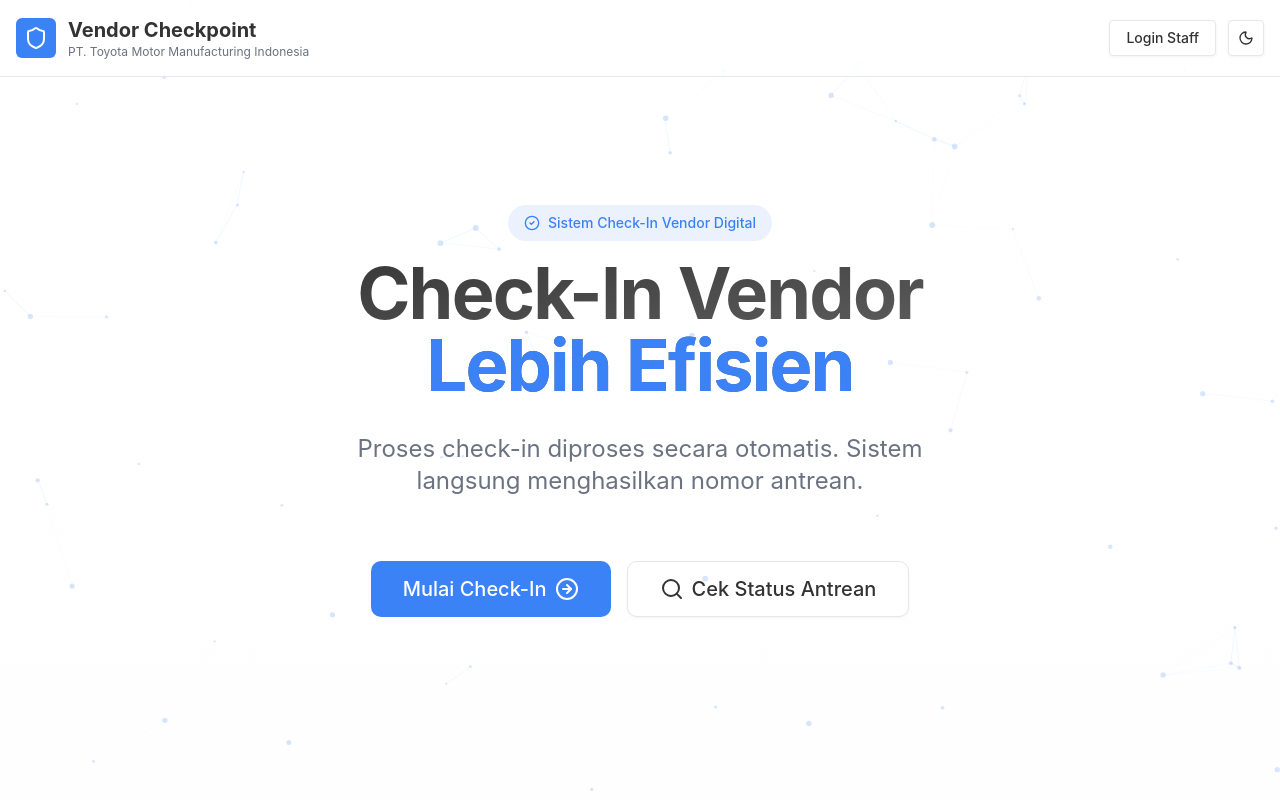
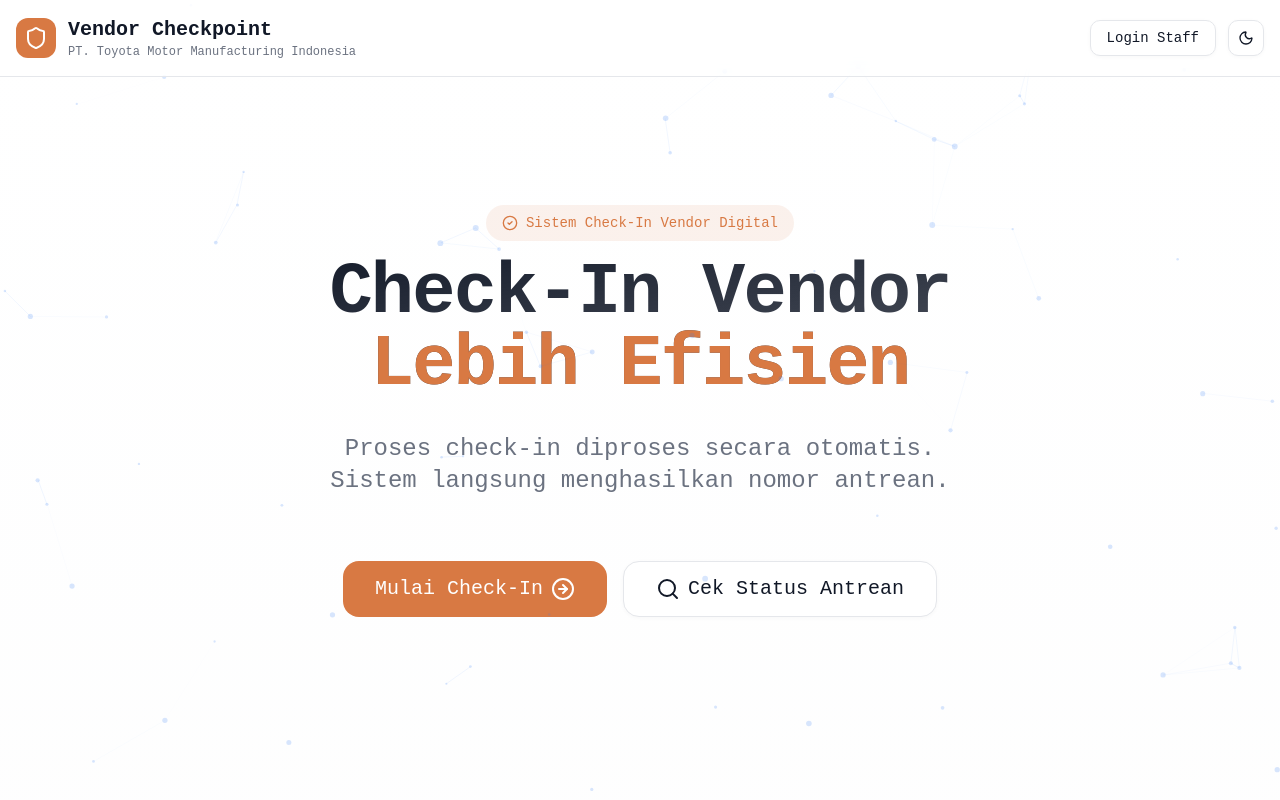
Before and after one commit to bagususwanto/vendor-checkpoint, a Next.js app in the folder apps/web/: page / in a window 1280 px wide. Shown: the top 800 px of the page. Built offline with nearby package versions, Linux system fonts and the light colour scheme.

Commit message:
feat: try changes theme global.css

```diff
--- a/apps/web/app/globals.css
+++ b/apps/web/app/globals.css
@@ -5,118 +5,120 @@
 
 :root {
   --background: oklch(1 0 0);
-  --foreground: oklch(0.3211 0 0);
+  --foreground: oklch(0.2101 0.0318 264.6645);
   --card: oklch(1 0 0);
-  --card-foreground: oklch(0.3211 0 0);
+  --card-foreground: oklch(0.2101 0.0318 264.6645);
   --popover: oklch(1 0 0);
-  --popover-foreground: oklch(0.3211 0 0);
-  --primary: oklch(0.6231 0.188 259.8145);
+  --popover-foreground: oklch(0.2101 0.0318 264.6645);
+  --primary: oklch(0.6716 0.1368 48.513);
   --primary-foreground: oklch(1 0 0);
-  --secondary: oklch(0.967 0.0029 264.5419);
-  --secondary-foreground: oklch(0.4461 0.0263 256.8018);
-  --muted: oklch(0.9846 0.0017 247.8389);
+  --secondary: oklch(0.536 0.0398 196.028);
+  --secondary-foreground: oklch(1 0 0);
+  --muted: oklch(0.967 0.0029 264.5419);
   --muted-foreground: oklch(0.551 0.0234 264.3637);
-  --accent: oklch(0.9514 0.025 236.8242);
-  --accent-foreground: oklch(0.3791 0.1378 265.5222);
+  --accent: oklch(0.9491 0 0);
+  --accent-foreground: oklch(0.2101 0.0318 264.6645);
   --destructive: oklch(0.6368 0.2078 25.3313);
-  --destructive-foreground: oklch(1 0 0);
+  --destructive-foreground: oklch(0.9851 0 0);
   --border: oklch(0.9276 0.0058 264.5313);
   --input: oklch(0.9276 0.0058 264.5313);
-  --ring: oklch(0.6231 0.188 259.8145);
-  --chart-1: oklch(0.6231 0.188 259.8145);
-  --chart-2: oklch(0.5461 0.2152 262.8809);
-  --chart-3: oklch(0.4882 0.2172 264.3763);
-  --chart-4: oklch(0.4244 0.1809 265.6377);
-  --chart-5: oklch(0.3791 0.1378 265.5222);
-  --sidebar: oklch(0.9846 0.0017 247.8389);
-  --sidebar-foreground: oklch(0.3211 0 0);
-  --sidebar-primary: oklch(0.6231 0.188 259.8145);
+  --ring: oklch(0.6716 0.1368 48.513);
+  --chart-1: oklch(0.594 0.0443 196.0233);
+  --chart-2: oklch(0.7214 0.1337 49.9802);
+  --chart-3: oklch(0.8721 0.0864 68.5474);
+  --chart-4: oklch(0.6268 0 0);
+  --chart-5: oklch(0.683 0 0);
+  --sidebar: oklch(0.967 0.0029 264.5419);
+  --sidebar-foreground: oklch(0.2101 0.0318 264.6645);
+  --sidebar-primary: oklch(0.6716 0.1368 48.513);
   --sidebar-primary-foreground: oklch(1 0 0);
-  --sidebar-accent: oklch(0.9514 0.025 236.8242);
-  --sidebar-accent-foreground: oklch(0.3791 0.1378 265.5222);
+  --sidebar-accent: oklch(1 0 0);
+  --sidebar-accent-foreground: oklch(0.2101 0.0318 264.6645);
   --sidebar-border: oklch(0.9276 0.0058 264.5313);
-  --sidebar-ring: oklch(0.6231 0.188 259.8145);
-  --font-sans: Inter, sans-serif;
-  --font-serif: Source Serif 4, serif;
+  --sidebar-ring: oklch(0.6716 0.1368 48.513);
+  --font-sans: Geist Mono, ui-monospace, monospace;
+  --font-serif: serif;
   --font-mono: JetBrains Mono, monospace;
-  --radius: 0.375rem;
-  --shadow-x: 0;
+  --radius: 0.75rem;
+  --shadow-x: 0px;
   --shadow-y: 1px;
-  --shadow-blur: 3px;
+  --shadow-blur: 4px;
   --shadow-spread: 0px;
-  --shadow-opacity: 0.1;
-  --shadow-color: oklch(0 0 0);
-  --shadow-2xs: 0 1px 3px 0px hsl(0 0% 0% / 0.05);
-  --shadow-xs: 0 1px 3px 0px hsl(0 0% 0% / 0.05);
+  --shadow-opacity: 0.05;
+  --shadow-color: #000000;
+  --shadow-2xs: 0px 1px 4px 0px hsl(0 0% 0% / 0.03);
+  --shadow-xs: 0px 1px 4px 0px hsl(0 0% 0% / 0.03);
   --shadow-sm:
-    0 1px 3px 0px hsl(0 0% 0% / 0.1), 0 1px 2px -1px hsl(0 0% 0% / 0.1);
-  --shadow: 0 1px 3px 0px hsl(0 0% 0% / 0.1), 0 1px 2px -1px hsl(0 0% 0% / 0.1);
+    0px 1px 4px 0px hsl(0 0% 0% / 0.05), 0px 1px 2px -1px hsl(0 0% 0% / 0.05);
+  --shadow:
+    0px 1px 4px 0px hsl(0 0% 0% / 0.05), 0px 1px 2px -1px hsl(0 0% 0% / 0.05);
   --shadow-md:
-    0 1px 3px 0px hsl(0 0% 0% / 0.1), 0 2px 4px -1px hsl(0 0% 0% / 0.1);
+    0px 1px 4px 0px hsl(0 0% 0% / 0.05), 0px 2px 4px -1px hsl(0 0% 0% / 0.05);
   --shadow-lg:
-    0 1px 3px 0px hsl(0 0% 0% / 0.1), 0 4px 6px -1px hsl(0 0% 0% / 0.1);
+    0px 1px 4px 0px hsl(0 0% 0% / 0.05), 0px 4px 6px -1px hsl(0 0% 0% / 0.05);
   --shadow-xl:
-    0 1px 3px 0px hsl(0 0% 0% / 0.1), 0 8px 10px -1px hsl(0 0% 0% / 0.1);
-  --shadow-2xl: 0 1px 3px 0px hsl(0 0% 0% / 0.25);
-  --tracking-normal: 0em;
+    0px 1px 4px 0px hsl(0 0% 0% / 0.05), 0px 8px 10px -1px hsl(0 0% 0% / 0.05);
+  --shadow-2xl: 0px 1px 4px 0px hsl(0 0% 0% / 0.13);
+  --tracking-normal: 0rem;
   --spacing: 0.25rem;
 }
 
 .dark {
-  --background: oklch(0.2046 0 0);
-  --foreground: oklch(0.9219 0 0);
-  --card: oklch(0.2686 0 0);
-  --card-foreground: oklch(0.9219 0 0);
-  --popover: oklch(0.2686 0 0);
-  --popover-foreground: oklch(0.9219 0 0);
-  --primary: oklch(0.6231 0.188 259.8145);
-  --primary-foreground: oklch(1 0 0);
-  --secondary: oklch(0.2686 0 0);
-  --secondary-foreground: oklch(0.9219 0 0);
-  --muted: oklch(0.2393 0 0);
-  --muted-foreground: oklch(0.7155 0 0);
-  --accent: oklch(0.3791 0.1378 265.5222);
-  --accent-foreground: oklch(0.8823 0.0571 254.1284);
-  --destructive: oklch(0.6368 0.2078 25.3313);
-  --destructive-foreground: oklch(1 0 0);
-  --border: oklch(0.3715 0 0);
-  --input: oklch(0.3715 0 0);
-  --ring: oklch(0.6231 0.188 259.8145);
-  --chart-1: oklch(0.7137 0.1434 254.624);
-  --chart-2: oklch(0.6231 0.188 259.8145);
-  --chart-3: oklch(0.5461 0.2152 262.8809);
-  --chart-4: oklch(0.4882 0.2172 264.3763);
-  --chart-5: oklch(0.4244 0.1809 265.6377);
-  --sidebar: oklch(0.2046 0 0);
-  --sidebar-foreground: oklch(0.9219 0 0);
-  --sidebar-primary: oklch(0.6231 0.188 259.8145);
-  --sidebar-primary-foreground: oklch(1 0 0);
-  --sidebar-accent: oklch(0.3791 0.1378 265.5222);
-  --sidebar-accent-foreground: oklch(0.8823 0.0571 254.1284);
-  --sidebar-border: oklch(0.3715 0 0);
-  --sidebar-ring: oklch(0.6231 0.188 259.8145);
-  --font-sans: Inter, sans-serif;
-  --font-serif: Source Serif 4, serif;
+  --background: oklch(0.1797 0.0043 308.1928);
+  --foreground: oklch(0.8109 0 0);
+  --card: oklch(0.1822 0 0);
+  --card-foreground: oklch(0.8109 0 0);
+  --popover: oklch(0.1797 0.0043 308.1928);
+  --popover-foreground: oklch(0.8109 0 0);
+  --primary: oklch(0.7214 0.1337 49.9802);
+  --primary-foreground: oklch(0.1797 0.0043 308.1928);
+  --secondary: oklch(0.594 0.0443 196.0233);
+  --secondary-foreground: oklch(0.1797 0.0043 308.1928);
+  --muted: oklch(0.252 0 0);
+  --muted-foreground: oklch(0.6268 0 0);
+  --accent: oklch(0.3211 0 0);
+  --accent-foreground: oklch(0.8109 0 0);
+  --destructive: oklch(0.594 0.0443 196.0233);
+  --destructive-foreground: oklch(0.1797 0.0043 308.1928);
+  --border: oklch(0.252 0 0);
+  --input: oklch(0.252 0 0);
+  --ring: oklch(0.7214 0.1337 49.9802);
+  --chart-1: oklch(0.594 0.0443 196.0233);
+  --chart-2: oklch(0.7214 0.1337 49.9802);
+  --chart-3: oklch(0.8721 0.0864 68.5474);
+  --chart-4: oklch(0.6268 0 0);
+  --chart-5: oklch(0.683 0 0);
+  --sidebar: oklch(0.1822 0 0);
+  --sidebar-foreground: oklch(0.8109 0 0);
+  --sidebar-primary: oklch(0.7214 0.1337 49.9802);
+  --sidebar-primary-foreground: oklch(0.1797 0.0043 308.1928);
+  --sidebar-accent: oklch(0.3211 0 0);
+  --sidebar-accent-foreground: oklch(0.8109 0 0);
+  --sidebar-border: oklch(0.252 0 0);
+  --sidebar-ring: oklch(0.7214 0.1337 49.9802);
+  --font-sans: Geist Mono, ui-monospace, monospace;
+  --font-serif: serif;
   --font-mono: JetBrains Mono, monospace;
-  --radius: 0.375rem;
-  --shadow-x: 0;
+  --radius: 0.75rem;
+  --shadow-x: 0px;
   --shadow-y: 1px;
-  --shadow-blur: 3px;
+  --shadow-blur: 4px;
   --shadow-spread: 0px;
-  --shadow-opacity: 0.1;
-  --shadow-color: oklch(0 0 0);
-  --shadow-2xs: 0 1px 3px 0px hsl(0 0% 0% / 0.05);
-  --shadow-xs: 0 1px 3px 0px hsl(0 0% 0% / 0.05);
+  --shadow-opacity: 0.05;
+  --shadow-color: #000000;
+  --shadow-2xs: 0px 1px 4px 0px hsl(0 0% 0% / 0.03);
+  --shadow-xs: 0px 1px 4px 0px hsl(0 0% 0% / 0.03);
   --shadow-sm:
-    0 1px 3px 0px hsl(0 0% 0% / 0.1), 0 1px 2px -1px hsl(0 0% 0% / 0.1);
-  --shadow: 0 1px 3px 0px hsl(0 0% 0% / 0.1), 0 1px 2px -1px hsl(0 0% 0% / 0.1);
+    0px 1px 4px 0px hsl(0 0% 0% / 0.05), 0px 1px 2px -1px hsl(0 0% 0% / 0.05);
+  --shadow:
+    0px 1px 4px 0px hsl(0 0% 0% / 0.05), 0px 1px 2px -1px hsl(0 0% 0% / 0.05);
   --shadow-md:
-    0 1px 3px 0px hsl(0 0% 0% / 0.1), 0 2px 4px -1px hsl(0 0% 0% / 0.1);
+    0px 1px 4px 0px hsl(0 0% 0% / 0.05), 0px 2px 4px -1px hsl(0 0% 0% / 0.05);
   --shadow-lg:
-    0 1px 3px 0px hsl(0 0% 0% / 0.1), 0 4px 6px -1px hsl(0 0% 0% / 0.1);
+    0px 1px 4px 0px hsl(0 0% 0% / 0.05), 0px 4px 6px -1px hsl(0 0% 0% / 0.05);
   --shadow-xl:
-    0 1px 3px 0px hsl(0 0% 0% / 0.1), 0 8px 10px -1px hsl(0 0% 0% / 0.1);
-  --shadow-2xl: 0 1px 3px 0px hsl(0 0% 0% / 0.25);
+    0px 1px 4px 0px hsl(0 0% 0% / 0.05), 0px 8px 10px -1px hsl(0 0% 0% / 0.05);
+  --shadow-2xl: 0px 1px 4px 0px hsl(0 0% 0% / 0.13);
 }
 
 @theme inline {
@@ -170,6 +172,17 @@
   --shadow-lg: var(--shadow-lg);
   --shadow-xl: var(--shadow-xl);
   --shadow-2xl: var(--shadow-2xl);
+
+  --tracking-tighter: calc(var(--tracking-normal) - 0.05em);
+  --tracking-tight: calc(var(--tracking-normal) - 0.025em);
+  --tracking-normal: var(--tracking-normal);
+  --tracking-wide: calc(var(--tracking-normal) + 0.025em);
+  --tracking-wider: calc(var(--tracking-normal) + 0.05em);
+  --tracking-widest: calc(var(--tracking-normal) + 0.1em);
+}
+
+body {
+  letter-spacing: var(--tracking-normal);
 }
 
 @layer base {
```
